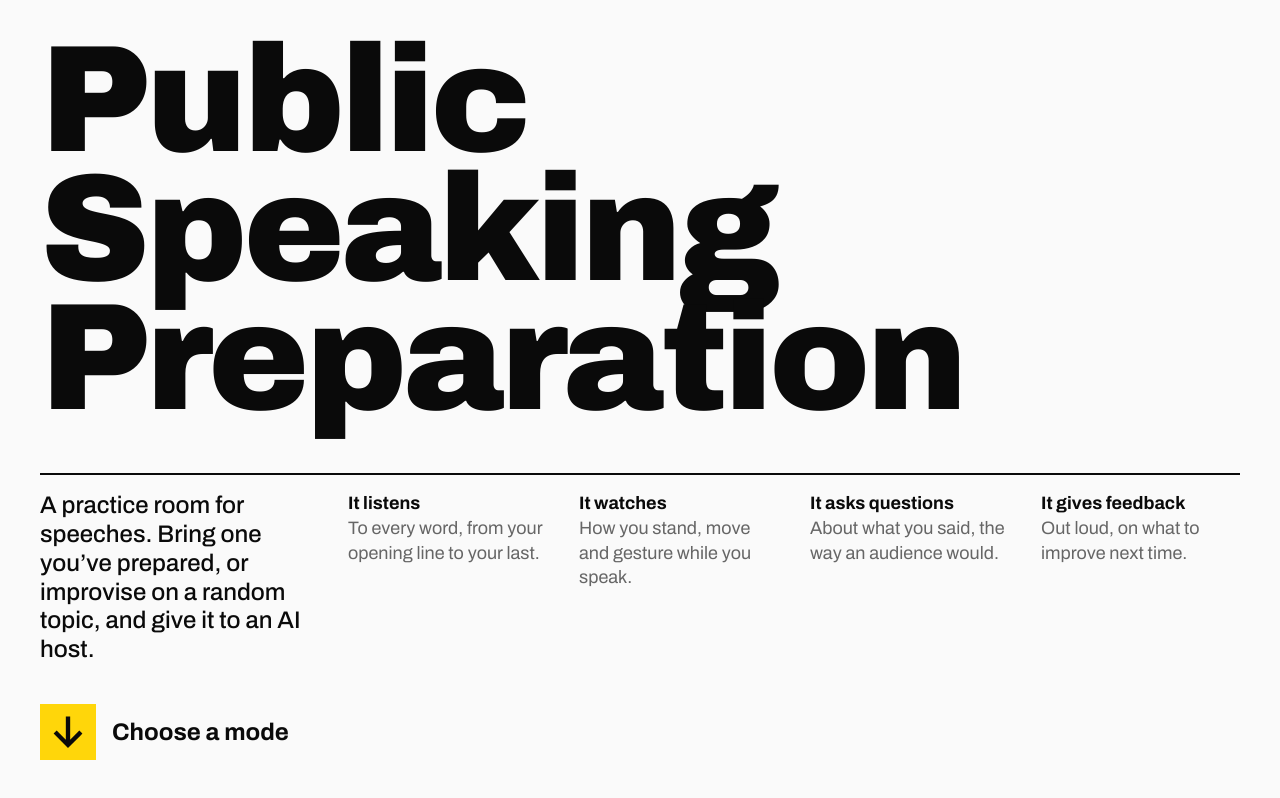
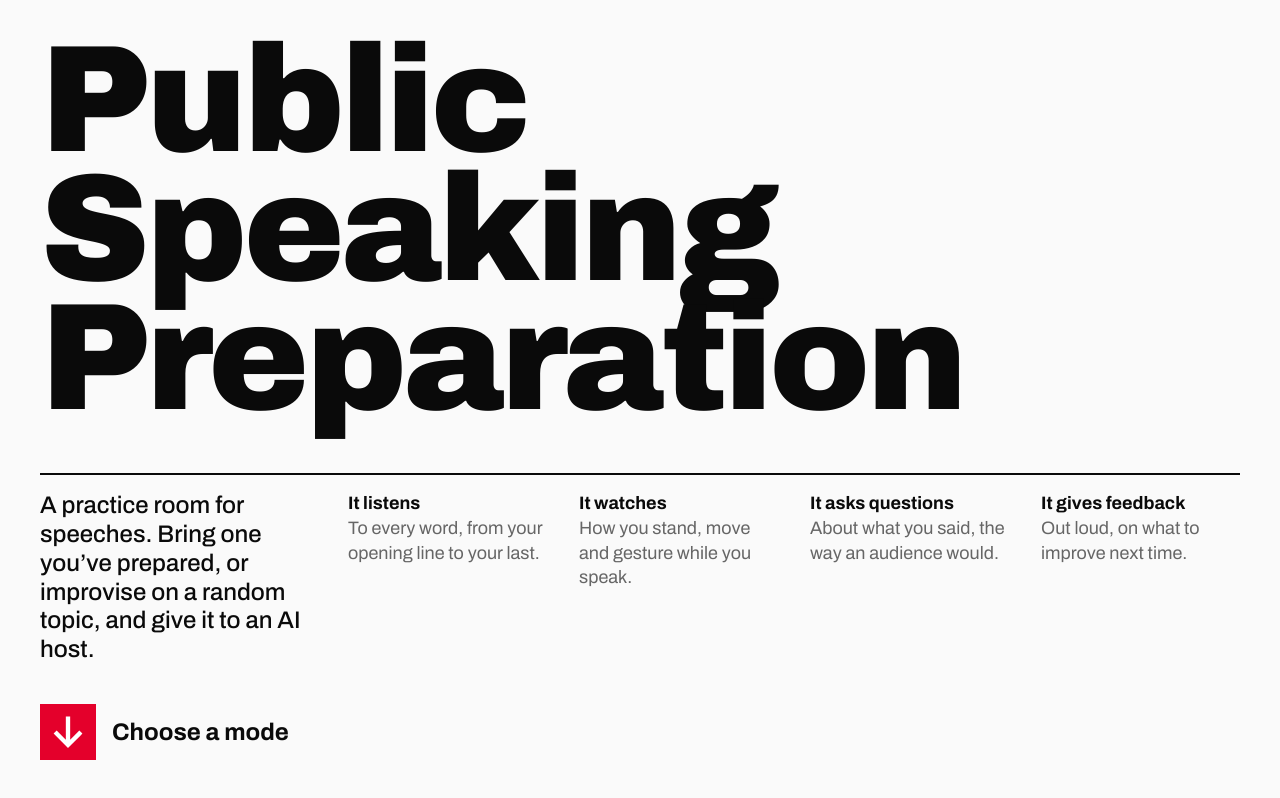
Before and after one commit to kaiyoig/public-speaking-preparation, a Next.js app: page / in a window 1280 px wide. Built offline with nearby package versions, Linux system fonts and the light colour scheme.

Commit message:
Make the highlight red instead of yellow
The accent is now the same red as the live signal, under white text. The two stay separate tokens so either can move on its own.

```diff
--- a/app/globals.css
+++ b/app/globals.css
@@ -1,11 +1,12 @@
 @import "tailwindcss";
 
 /*
- * Swiss tokens. Paper and ink invert in dark mode; signal red never changes.
- * Red means "live" and nothing else: the mic capturing, the Host speaking, Overtime.
+ * Swiss tokens. Paper and ink invert in dark mode; the red never changes.
+ * Red is the one accent, under two names so the roles stay separate in code.
+ * Signal means "live": the mic capturing, the Host speaking, Overtime.
  * Paper and ink stop just short of pure white and black so body text doesn't glare.
  * Mute is for secondary text: about 65% of ink.
- * Highlight is a marker-pen yellow, always a fill under dark text and never a text colour.
+ * Highlight is the same red, always a fill under white text and never a text colour.
  * It marks where to go and what is yours right now: the arrow into a Mode, the main
  * button under the pointer, the current Phase, a chosen option, the Improv topic.
  */
@@ -16,8 +17,8 @@
   --mute: #666666;
   --field: #ebebeb;
   --signal: #e4002b;
-  --highlight: #ffd60a;
-  --on-highlight: #0a0a0a;
+  --highlight: #e4002b;
+  --on-highlight: #ffffff;
 }
 
 @media (prefers-color-scheme: dark) {
@@ -71,7 +72,7 @@
 
 /*
  * Buttons are plain rectangles: solid ink for the main action, an ink outline for the rest.
- * Only the main action turns highlight yellow under the pointer.
+ * Only the main action turns highlight red under the pointer.
  */
 @utility btn-primary {
   @apply inline-flex min-h-12 items-center justify-center gap-2 border-2 border-ink bg-ink px-6 font-semibold text-paper hover:bg-highlight hover:text-on-highlight disabled:cursor-not-allowed disabled:border-mute disabled:bg-mute disabled:text-paper;
```
